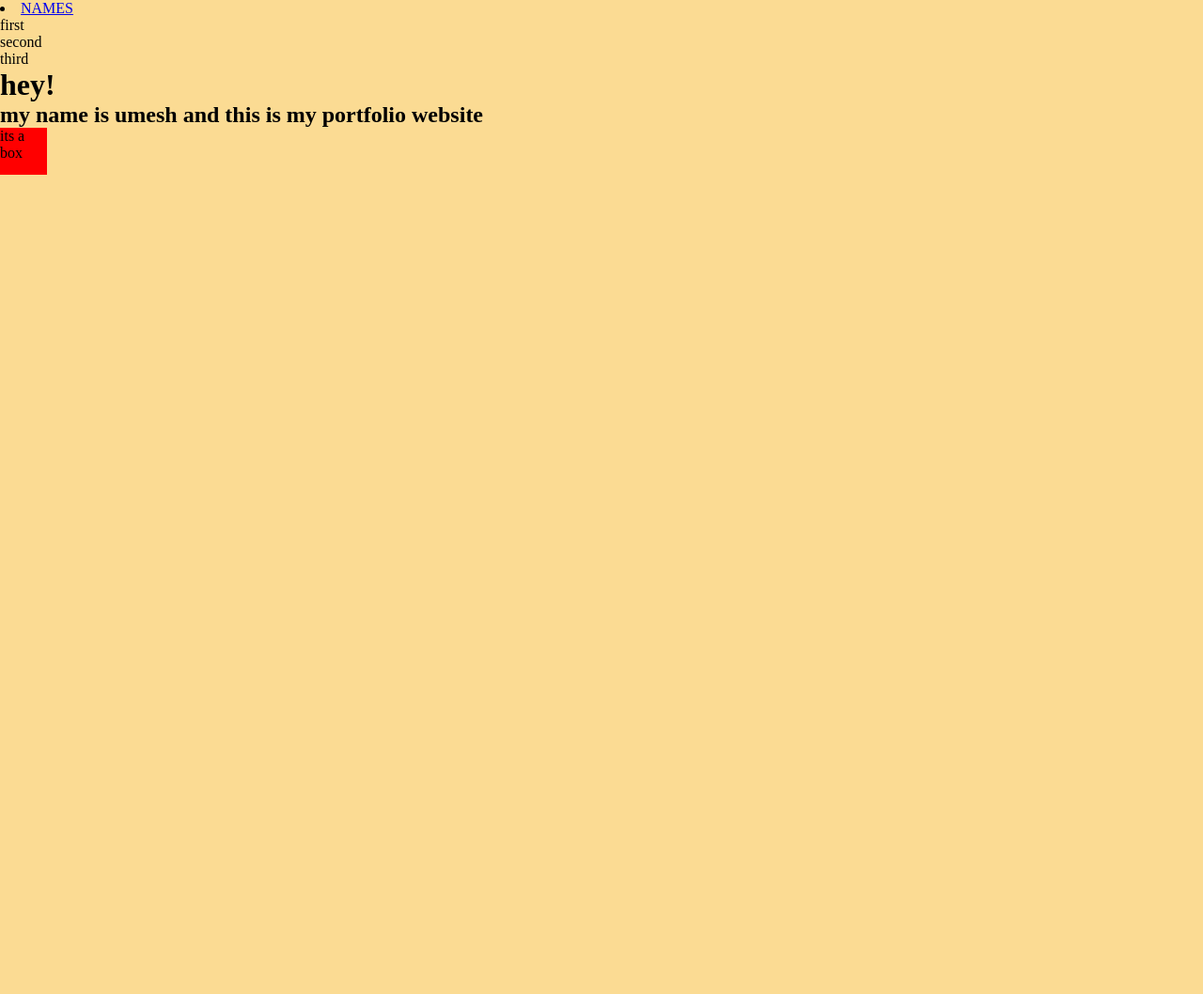
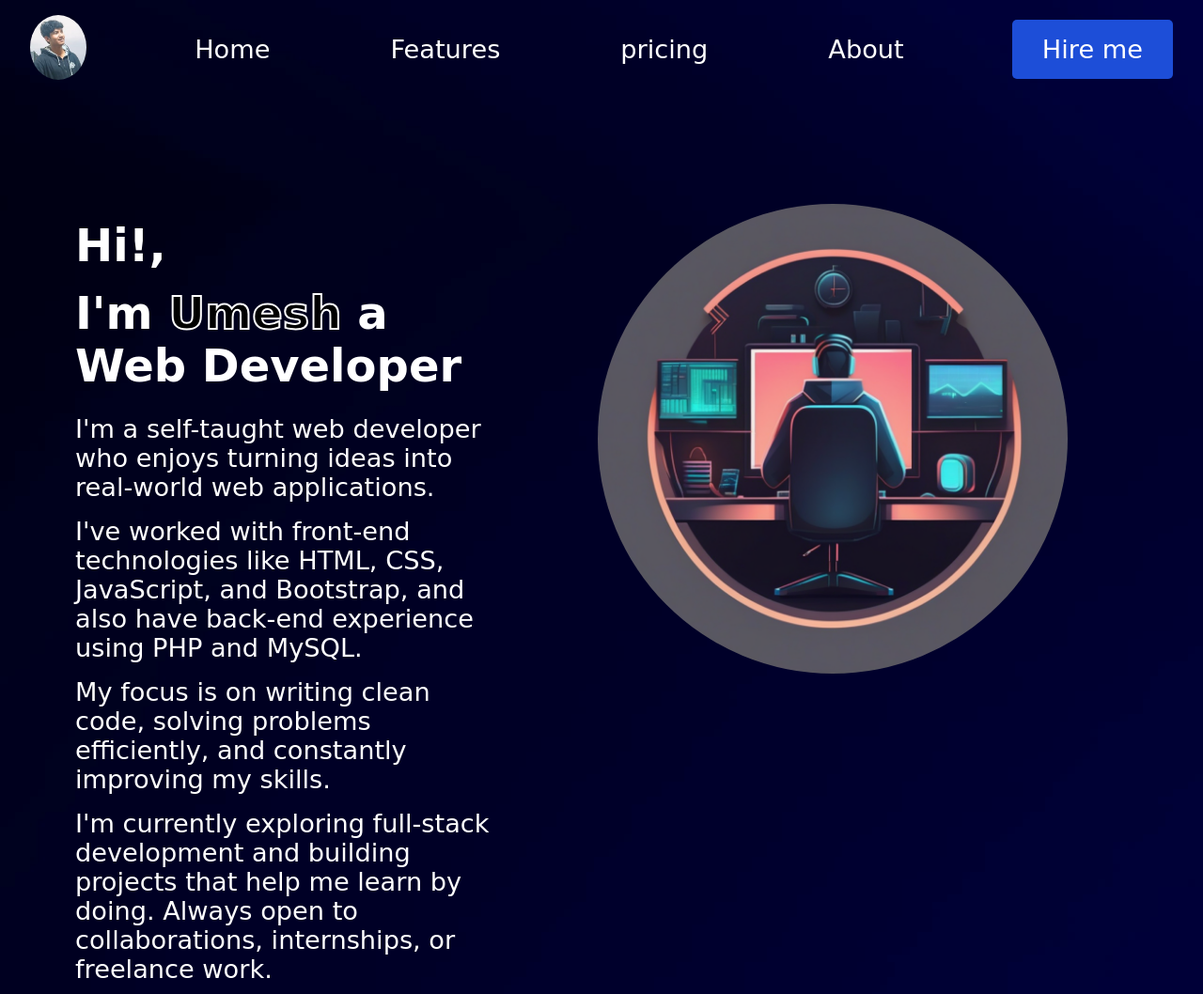
Before and after one commit to umesh4ever/portfolio-webpage, a plain HTML site: page index.html in a window 1280 px wide. Shown: the top 1058 px of the page at 94% size. Before the commit the page ends 800 px from the top, so only its background shows below. Drawn offline with Linux system fonts and the light colour scheme.

Commit message:
new layout

```diff
--- a/index.html
+++ b/index.html
@@ -3,32 +3,71 @@
 <head>
     <meta charset="UTF-8">
     <meta name="viewport" content="width=device-width, initial-scale=1.0">
-    <title>PortFolio</title>
+    <title>Umesh</title>
     <link rel="stylesheet" href="style.css">
 </head>
 <body>
-    <nav class="navbar">
-        <li><a href="#">NAMES</a>
-            <ul>
-                <li>first</li>
-                <li>second</li>
-                <li>third</li>
-            </ul>
+      <nav>
+      <div class="nav-logo">
+        <a href="#">
+          <img src="images/umesh.jpg" alt="" />
+        </a>
+      </div>
 
-        </li>
+      <ul class="nav-links">
+        <li class="link"><a href="index.html">Home</a></li>
+        <li class="link"><a href="#">Features</a></li>
+        <li class="link"><a href="#">pricing</a></li>
+        <li class="link"><a href="#">About</a></li>
+      </ul>
 
+      <a href="#">
+        <button class="btn">Hire me</button>
+      </a>
+    </nav>
 
+    <header class="container">
+      <div class="container">
+        <div class="content">
+          <h1>Hi!,</h1>
+          <h1 class="name">I'm <span>Umesh</span> a Web Developer</h1>
+          <p>
+            I'm a self-taught web developer who enjoys turning ideas into
+            real-world web applications.
+          </p>
 
-    </nav>
-    <div class="intro">
-        <div id="text">
-            <h1>hey!</h1>
-            <h2>my name is umesh and this is my portfolio website </h2>
+          <p>
+            I've worked with front-end technologies like HTML, CSS, JavaScript,
+            and Bootstrap, and also have back-end experience using PHP and
+            MySQL.
+          </p>
+
+          <p>
+            My focus is on writing clean code, solving problems efficiently, and
+            constantly improving my skills.
+          </p>
+
+          <p>
+            I'm currently exploring full-stack development and building projects
+            that help me learn by doing. Always open to collaborations,
+            internships, or freelance work.
+          </p>
         </div>
-    </div>
-    <div id="box">its a box</div>
 
+        <div>
+          <img class="image" src="images/image.png" alt="huge image here" />
+        </div>
+      </div>
+    </header>
 
+    <section class="card-section">
+      <div class="mainCards">
+        <div class="card">This is card 1</div>
+        <div class="card">This is card 2</div>
+        <div class="card">This is card 3</div>
+        <div class="card">This is card 4</div>
+      </div>
+    </section>
     <script src="script.js"></script>
 </body>
 </html>
--- a/style.css
+++ b/style.css
@@ -1,22 +1,123 @@
-*{
-    background-color: #FBDB93;
+* {
+    padding: 0;
     margin: 0;
-    padding: 0;
+    outline: none;
+    border: none;
+    box-sizing: border-box;
 }
 
-.navbar{
-    width: 100vw;
-    /* height: 8vh; */
-    background-color: #641B2E;
-}
-.intro{
-    display: flex;
-    flex-direction: row;
+body {
+    font-family: cursive, sans-serif;
+    /* background-color: #1f1f2f; */
+    background-image: url(images/2nd-bg.jpg);
 
 }
 
-#box{
-    height: 50px;
-    width: 50px;
-    background-color: red;
+a {
+    text-decoration: none;
 }
+
+nav img {
+    width: 60px;
+    border-radius: 50%;
+}
+
+nav {
+    margin-top: 1rem;
+    margin-right: 2rem;
+    margin-left: 2rem;
+    display: flex;
+    align-items: center;
+    justify-content: space-between;
+    gap: 2rem;
+
+}
+
+.nav-links {
+    list-style: none;
+    display: flex;
+    align-items: center;
+    gap: 8rem;
+    font-size: 1.7rem;
+}
+
+.link a {
+    color: #fff;
+}
+
+
+
+.btn {
+    padding: 1rem 2rem;
+    font-size: 1.7rem;
+    font-family: cursive;
+    background-color: #1d4ed8;
+    color: #fff;
+    cursor: pointer;
+    border-radius: 5px;
+}
+.btn:hover{
+    background-color: #1e40af;
+}
+
+
+
+.container{
+    margin-top: 2rem;
+    color: #fff;
+    display: flex;
+    font-size: 1.5rem;
+    padding: 2rem;
+
+}
+
+header img{
+    margin: 5rem;
+    height: 500px;
+    border-radius: 50%;
+    padding-top: 0;
+    margin-top: 0;
+}
+
+header h1{
+    margin: 1rem 1rem;
+}
+header h1.name{
+    margin: 1rem;
+    margin-left: 1rem;
+}
+
+header h4 {
+    padding: 1rem 1rem;
+}
+
+header p {
+    padding: 0.5rem 1rem;
+    font-size: 1.7rem;
+}
+
+header span{
+    -webkit-text-stroke: 2px #fff;
+    color: #000;
+}
+
+.card-section{
+    height: 1200px;
+    width: 100%;
+    background-image: url(images/);
+    border-radius:50px 50px 0px 0px ;
+}
+
+section .mainCards{
+    padding-top: 3rem;
+    display: flex;
+    justify-content: space-evenly ;
+    gap: 5rem;
+}
+
+.card{
+    height: 500px;
+    width: 400px;
+    background-color: #ff6b81;
+    border-radius: 20px;
+}
```
Also changed, not shown: images/2nd-bg.jpg (added), images/image.png (added), images/ironManSideHel.jpg (added), images/logo.jpg (added), images/umesh.jpg (added), 1 other file.
